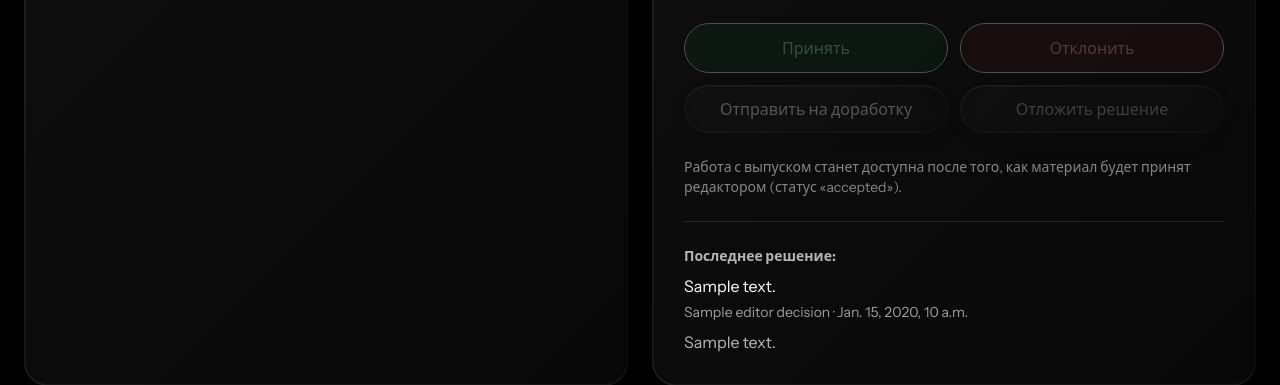
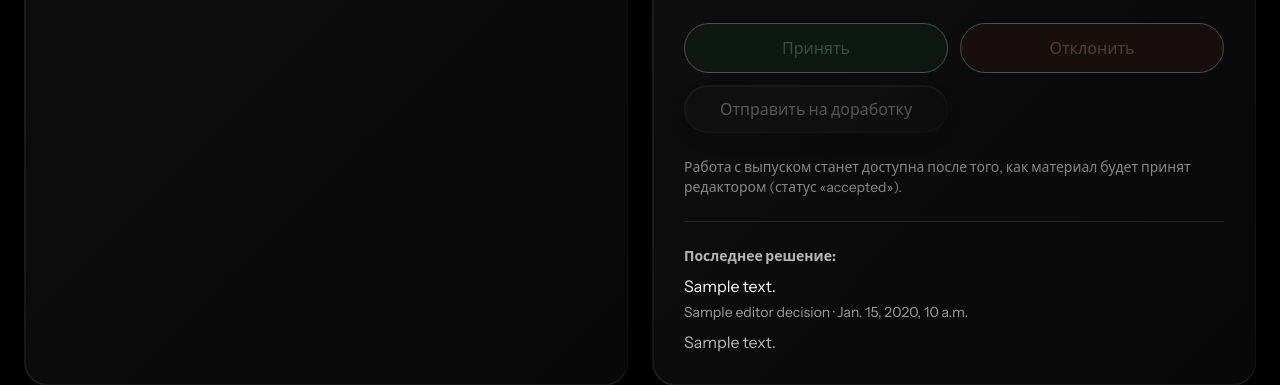
Before and after one commit to spinepith/conference-system, a Django app: template src/tema/editorial/templates/editorial/editor_card.html in a window 1280 px wide. Shown: the part 1013-1398 px from the top of the page. Run offline with Django 5.2, Linux system fonts and the light colour scheme; the template is opened without the code that fills it: most values are stand-ins (such as "Sample title", 1, 10 or a date in 2020); some libraries are stand-ins or nearby versions; some web fonts are replaced.

Commit message:
minor update

```diff
--- a/src/tema/editorial/templates/editorial/editor_card.html
+++ b/src/tema/editorial/templates/editorial/editor_card.html
@@ -159,9 +159,6 @@
           </button>
           <button type="submit" name="decision" value="return_to_author" {% if not available_decisions.return_to_author %}disabled{% endif %} class="px-4 py-3 rounded-full glass-strong hover:glass text-white font-medium transition-all duration-300 disabled:opacity-30 disabled:cursor-not-allowed">
             Отправить на доработку
-          </button>
-          <button type="submit" name="decision" value="postpone" {% if not available_decisions.postpone %}disabled{% endif %} class="px-4 py-3 rounded-full glass-strong hover:glass text-white/70 font-medium transition-all duration-300 disabled:opacity-30 disabled:cursor-not-allowed">
-            Отложить решение
           </button>
           {% if available_decisions.include_in_issue %}
           <button type="submit" name="decision" value="include_in_issue" class="px-4 py-3 rounded-full bg-primary/20 hover:bg-primary/30 text-primary-light font-medium border  transition-all duration-300">
```
